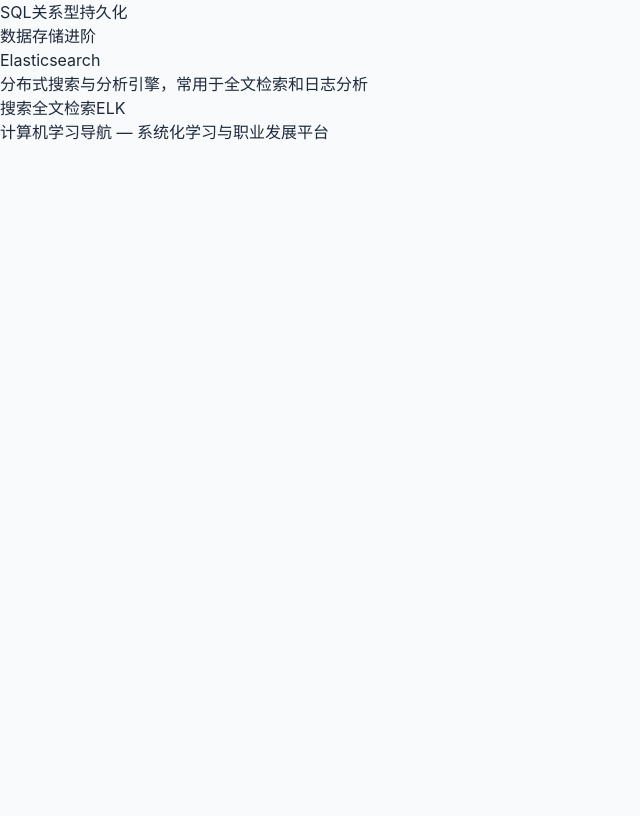
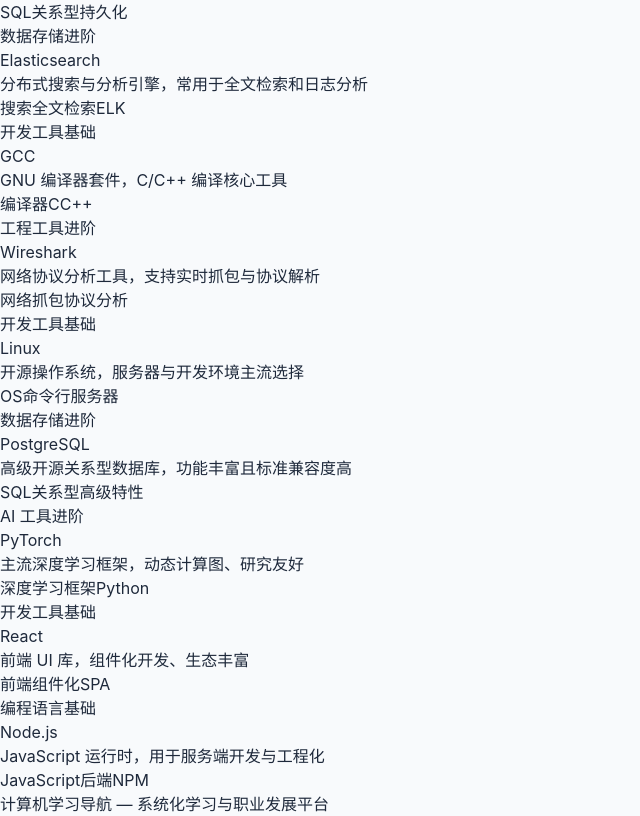
Before and after one commit to dhmlocker/cs-learning-nav, a React (Vite) app: page /tools in a window 1280 px wide. Shown: the part 600-1416 px from the top of the page, without its empty margins (0-640 px from the left). Before the commit the page ends 800 px from the top, so only its background shows below. Built offline with nearby package versions, Linux system fonts and the light colour scheme.

Commit message:
fix: improve data relationship consistency

```diff
--- a/src/data/courses.ts
+++ b/src/data/courses.ts
@@ -8,7 +8,7 @@
     category: '专业核心',
     tags: ['数据结构', '算法基础', 'C++'],
     difficulty: '基础',
-    relatedTools: ['git', 'gcc'],
+    relatedTools: ['t1', 't7'],
     relatedProjects: ['p1'],
     relatedJobs: ['j1', 'j2'],
     interviewQuestions: [
@@ -24,7 +24,7 @@
     category: '专业核心',
     tags: ['网络', 'TCP/IP', 'HTTP'],
     difficulty: '基础',
-    relatedTools: ['wireshark'],
+    relatedTools: ['t8'],
     relatedProjects: ['p2'],
     relatedJobs: ['j1', 'j3'],
     interviewQuestions: [
@@ -40,9 +40,14 @@
     category: '专业核心',
     tags: ['OS', '进程', '内存', '并发'],
     difficulty: '进阶',
-    relatedTools: ['linux', 'gcc'],
+    relatedTools: ['t9', 't7'],
     relatedProjects: ['p3'],
     relatedJobs: ['j1', 'j4'],
+    interviewQuestions: [
+      '进程和线程的区别是什么？',
+      '什么是死锁？死锁产生的四个必要条件？',
+      '虚拟内存和分页机制的原理？',
+    ],
   },
   {
     id: 'c4',
@@ -51,9 +56,14 @@
     category: '专业核心',
     tags: ['数据库', 'SQL', 'MySQL'],
     difficulty: '基础',
-    relatedTools: ['mysql', 'postgresql'],
+    relatedTools: ['t5', 't10'],
     relatedProjects: ['p2'],
     relatedJobs: ['j1', 'j2'],
+    interviewQuestions: [
+      '数据库事务的 ACID 特性是什么？',
+      '索引的底层数据结构和优化策略？',
+      'SQL 与 NoSQL 数据库的对比和选择？',
+    ],
   },
   {
     id: 'c5',
@@ -62,8 +72,13 @@
     category: '人工智能',
     tags: ['ML', 'Python', '深度学习'],
     difficulty: '进阶',
-    relatedTools: ['python', 'pytorch'],
+    relatedTools: ['t4', 't11'],
     relatedProjects: ['p4'],
     relatedJobs: ['j5'],
+    interviewQuestions: [
+      '监督学习和无监督学习的区别是什么？',
+      '什么是过拟合？如何防止过拟合？',
+      '解释 bias-variance tradeoff',
+    ],
   },
 ]
--- a/src/data/jobs.ts
+++ b/src/data/jobs.ts
@@ -8,8 +8,8 @@
     category: '开发',
     tags: ['Java', 'Go', 'Python', '数据库'],
     relatedCourses: ['c1', 'c2', 'c3', 'c4'],
-    relatedTools: ['git', 'mysql', 'docker'],
-    relatedProjects: ['p2'],
+    relatedTools: ['t1', 't5', 't3'],
+    relatedProjects: ['p1', 'p2', 'p3', 'p5'],
     skills: ['至少一门后端语言', '数据库设计', 'API 设计', 'Linux 基础'],
     tasks: ['服务端架构设计与开发', '数据库建模与优化', '编写技术文档', 'Code Review'],
     interviewQuestions: ['RESTful API 设计原则？', '数据库索引的原理和优化策略？'],
@@ -20,9 +20,9 @@
     description: '负责 Web/移动端界面开发、性能优化、工程化建设',
     category: '开发',
     tags: ['React', 'Vue', 'TypeScript', 'CSS'],
-    relatedCourses: ['c2'],
-    relatedTools: ['git', 'vscode'],
-    relatedProjects: ['p5'],
+    relatedCourses: ['c1', 'c2', 'c4'],
+    relatedTools: ['t1', 't2'],
+    relatedProjects: ['p2', 'p5'],
     skills: ['HTML/CSS/JavaScript', 'React 或 Vue', '工程化工具', '性能优化'],
     tasks: ['UI 组件开发', '页面性能优化', '前端工程化建设', '与后端联调接口'],
     interviewQuestions: ['React 虚拟 DOM 的原理？', '前端性能优化有哪些手段？'],
@@ -34,7 +34,13 @@
     category: '安全',
     tags: ['安全', '渗透测试', '密码学'],
     relatedCourses: ['c2', 'c3'],
-    relatedTools: ['wireshark'],
+    relatedTools: ['t8'],
+    relatedProjects: ['p2'],
+    interviewQuestions: [
+      '常见的 Web 安全漏洞有哪些？',
+      '如何防范 SQL 注入和 XSS 攻击？',
+      'HTTPS 的加密过程是怎样的？',
+    ],
   },
   {
     id: 'j4',
@@ -43,7 +49,13 @@
     category: '系统',
     tags: ['C', 'RTOS', 'ARM', '驱动'],
     relatedCourses: ['c3'],
-    relatedTools: ['gcc', 'linux'],
+    relatedTools: ['t7', 't9'],
+    relatedProjects: ['p3'],
+    interviewQuestions: [
+      '中断处理的流程是怎样的？',
+      'RTOS 和普通 OS 的区别是什么？',
+      '如何调试嵌入式系统中的内存问题？',
+    ],
   },
   {
     id: 'j5',
@@ -52,6 +64,12 @@
     category: '人工智能',
     tags: ['Python', 'PyTorch', 'TensorFlow', 'MLOps'],
     relatedCourses: ['c5'],
-    relatedTools: ['python', 'pytorch'],
+    relatedTools: ['t4', 't11'],
+    relatedProjects: ['p4'],
+    interviewQuestions: [
+      '过拟合和欠拟合的区别及应对方法？',
+      'CNN 和 RNN 分别适用于什么场景？',
+      '如何评估一个分类模型的性能？',
+    ],
   },
 ]
--- a/src/data/paths.ts
+++ b/src/data/paths.ts
@@ -14,7 +14,7 @@
       { name: '工程实践', items: ['Git 版本控制', 'Docker 容器化', '项目实战'] },
     ],
     relatedCourses: ['c1', 'c2', 'c3', 'c4'],
-    relatedTools: ['git', 'docker', 'mysql'],
+    relatedTools: ['t1', 't3', 't5'],
     relatedProjects: ['p2'],
     relatedJobs: ['j1'],
     interviewQuestions: [
@@ -36,15 +36,20 @@
       { name: '模型与应用', items: ['机器学习', '深度学习', 'NLP/CV 应用'] },
     ],
     relatedCourses: ['c5'],
-    relatedTools: ['python', 'pytorch'],
+    relatedTools: ['t4', 't11'],
     relatedProjects: ['p4'],
     relatedJobs: ['j5'],
+    interviewQuestions: [
+      '简述一个完整的机器学习项目流程',
+      '如何处理数据不平衡的问题？',
+      '特征工程有哪些常用方法？',
+    ],
   },
   {
     id: 'lp3',
     title: '全栈开发学习路径',
     description: '前端 + 后端全栈能力培养',
-    targetJob: '前端/后端开发工程师',
+    targetJob: '后端开发工程师',
     tags: ['全栈', 'React', 'Node.js'],
     difficulty: '基础',
     stages: [
@@ -53,7 +58,7 @@
       { name: '综合实战', items: ['全栈项目', '部署运维', '性能优化'] },
     ],
     relatedCourses: ['c2', 'c4'],
-    relatedTools: ['git', 'vscode', 'mysql'],
+    relatedTools: ['t1', 't2', 't5'],
     relatedProjects: ['p5'],
     relatedJobs: ['j1', 'j2'],
     interviewQuestions: [
--- a/src/data/projects.ts
+++ b/src/data/projects.ts
@@ -9,7 +9,7 @@
     tags: ['编译原理', 'C++', 'AST'],
     difficulty: '进阶',
     relatedCourses: ['c1'],
-    relatedTools: ['gcc'],
+    relatedTools: ['t7'],
     relatedJobs: ['j1'],
     highlights: ['手写词法分析器', '递归下降语法解析', '生成 AST'],
     extensions: ['支持更多语法结构', '添加中间代码生成', '集成 LLVM 后端'],
@@ -23,7 +23,7 @@
     tags: ['Python', 'MySQL', 'REST API'],
     difficulty: '基础',
     relatedCourses: ['c2', 'c4'],
-    relatedTools: ['python', 'mysql'],
+    relatedTools: ['t4', 't5'],
     relatedJobs: ['j1', 'j2'],
   },
   {
@@ -34,7 +34,7 @@
     tags: ['C', 'Linux', '进程'],
     difficulty: '进阶',
     relatedCourses: ['c3'],
-    relatedTools: ['linux'],
+    relatedTools: ['t9'],
     relatedJobs: ['j1', 'j4'],
   },
   {
@@ -45,7 +45,7 @@
     tags: ['Python', 'PyTorch', 'CNN'],
     difficulty: '基础',
     relatedCourses: ['c5'],
-    relatedTools: ['python', 'pytorch'],
+    relatedTools: ['t4', 't11'],
     relatedJobs: ['j5'],
     highlights: ['PyTorch 模型训练', 'CNN 卷积网络', 'MNIST 数据集处理'],
     extensions: ['尝试其他数据集', '添加数据增强', '部署为 Web API'],
@@ -59,7 +59,7 @@
     tags: ['React', 'Node.js', '全栈'],
     difficulty: '入门',
     relatedCourses: ['c2'],
-    relatedTools: ['react', 'nodejs'],
+    relatedTools: ['t12', 't13'],
     relatedJobs: ['j1', 'j2'],
   },
 ]
--- a/src/data/tools.ts
+++ b/src/data/tools.ts
@@ -57,4 +57,68 @@
     difficulty: '进阶',
     relatedCourses: ['c4'],
   },
+  {
+    id: 't7',
+    name: 'GCC',
+    description: 'GNU 编译器套件，C/C++ 编译核心工具',
+    category: '开发工具',
+    tags: ['编译器', 'C', 'C++'],
+    difficulty: '基础' as const,
+    relatedCourses: ['c1', 'c3'],
+  },
+  {
+    id: 't8',
+    name: 'Wireshark',
+    description: '网络协议分析工具，支持实时抓包与协议解析',
+    category: '工程工具',
+    tags: ['网络', '抓包', '协议分析'],
+    difficulty: '进阶' as const,
+    relatedCourses: ['c2'],
+  },
+  {
+    id: 't9',
+    name: 'Linux',
+    description: '开源操作系统，服务器与开发环境主流选择',
+    category: '开发工具',
+    tags: ['OS', '命令行', '服务器'],
+    difficulty: '基础' as const,
+    relatedCourses: ['c3'],
+    faq: ['Linux 常用命令有哪些？', '如何查看系统进程和资源占用？'],
+  },
+  {
+    id: 't10',
+    name: 'PostgreSQL',
+    description: '高级开源关系型数据库，功能丰富且标准兼容度高',
+    category: '数据存储',
+    tags: ['SQL', '关系型', '高级特性'],
+    difficulty: '进阶' as const,
+    relatedCourses: ['c4'],
+  },
+  {
+    id: 't11',
+    name: 'PyTorch',
+    description: '主流深度学习框架，动态计算图、研究友好',
+    category: 'AI 工具',
+    tags: ['深度学习', '框架', 'Python'],
+    difficulty: '进阶' as const,
+    relatedCourses: ['c5'],
+  },
+  {
+    id: 't12',
+    name: 'React',
+    description: '前端 UI 库，组件化开发、生态丰富',
+    category: '开发工具',
+    tags: ['前端', '组件化', 'SPA'],
+    difficulty: '基础' as const,
+    relatedCourses: [],
+  },
+  {
+    id: 't13',
+    name: 'Node.js',
+    description: 'JavaScript 运行时，用于服务端开发与工程化',
+    category: '编程语言',
+    tags: ['JavaScript', '后端', 'NPM'],
+    difficulty: '基础' as const,
+    relatedCourses: [],
+  },
 ]
```
